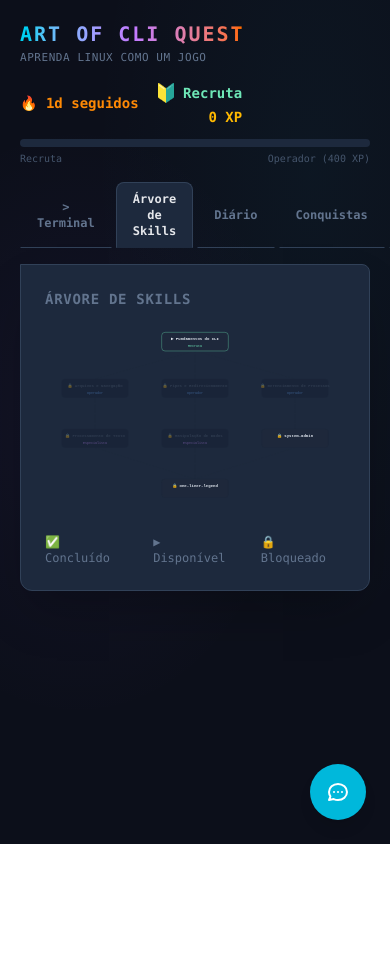
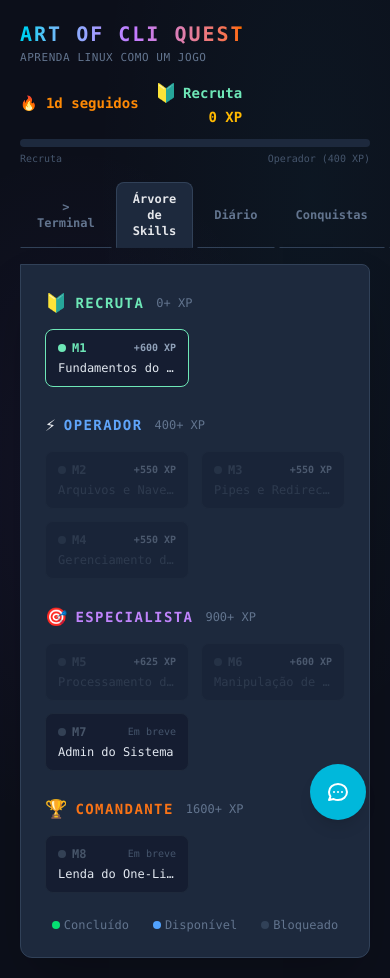
Before and after one commit to enzoofs/linux-learning-game, a React (Vite) app: page / in a window 390 px wide. Both pictures are taken after a click on the button "Árvore de Skills". Shown: the top 978 px of the page. Before the commit the page ends 844 px from the top, so only its background shows below. Built offline with nearby package versions, Linux system fonts and the light colour scheme.

Commit message:
feat: replace SVG skill tree with grid-based Mission Map
Brings back the mission map layout with module cards organized by tier
in a responsive grid. Shows module number, title, XP, and status
(completed/available/locked) with tier-colored indicators.

```diff
--- a/src/App.tsx
+++ b/src/App.tsx
@@ -1,7 +1,7 @@
 import { useState, useEffect, useRef, useCallback } from 'react';
 import { Layout } from './components/Layout/Layout';
 import { ModulePlayer } from './components/ModulePlayer/ModulePlayer';
-import { SkillTree } from './components/SkillTree/SkillTree';
+import { MissionMap } from './components/MissionMap/MissionMap';
 import { Achievements } from './components/Achievements/Achievements';
 import { Stats } from './components/Stats/Stats';
 import { Journal } from './components/Journal/Journal';
@@ -66,7 +66,7 @@ function App() {
           />
         )}
         {view === 'map' && (
-          <SkillTree onSelectModule={(id) => {
+          <MissionMap onSelectModule={(id) => {
             const mod = getModuleById(id);
             if (mod) {
               setActiveModule(mod);
--- /dev/null
+++ b/src/components/MissionMap/MissionMap.tsx
@@ -0,0 +1,179 @@
+import { useGameStore } from '../../stores/gameStore';
+import { getModuleById } from '../../data/modules';
+import { SKILL_TREE_NODES } from '../../data/skillTree';
+import { TIERS } from '../../data/tiers';
+import type { TierName } from '../../types';
+
+interface MissionMapProps {
+  onSelectModule: (moduleId: string) => void;
+}
+
+// All modules in progression order, including not-yet-implemented ones
+const MODULE_ORDER = SKILL_TREE_NODES.map((n) => n.moduleId);
+
+function getModuleXP(moduleId: string): number {
+  const mod = getModuleById(moduleId);
+  if (!mod) return 0;
+  const drillXP = mod.drills.reduce((sum, d) => sum + d.xp, 0);
+  return drillXP + mod.boss.xpReward;
+}
+
+// Map moduleId to its tier (from module data or fallback from skill tree position)
+function getModuleTier(moduleId: string): TierName {
+  const mod = getModuleById(moduleId);
+  if (mod) return mod.tier;
+  // Fallback for unimplemented modules based on skill tree position
+  const node = SKILL_TREE_NODES.find((n) => n.moduleId === moduleId);
+  if (!node) return 'Recruit';
+  if (node.y <= 100) return 'Recruit';
+  if (node.y <= 250) return 'Operator';
+  if (node.y <= 400) return 'Specialist';
+  return 'Commander';
+}
+
+// Friendly names for unimplemented modules
+const PLACEHOLDER_NAMES: Record<string, string> = {
+  'system-admin': 'Admin do Sistema',
+  'one-liner-legend': 'Lenda do One-Liner',
+};
+
+export function MissionMap({ onSelectModule }: MissionMapProps) {
+  const { completedModules, isModuleUnlocked } = useGameStore();
+
+  // Group modules by tier
+  const tierGroups = TIERS.map((tier) => ({
+    tier,
+    modules: MODULE_ORDER.filter((id) => getModuleTier(id) === tier.name),
+  }));
+
+  return (
+    <div className="p-6 overflow-auto">
+      {tierGroups.map(({ tier, modules }) => {
+        if (modules.length === 0) return null;
+        return (
+          <div key={tier.name} className="mb-6">
+            {/* Tier header */}
+            <div className="flex items-center gap-2 mb-3">
+              <span className="text-lg">{tier.icon}</span>
+              <span
+                className="text-sm font-bold tracking-widest uppercase"
+                style={{ color: tier.color }}
+              >
+                {tier.displayName}
+              </span>
+              <span className="text-xs text-slate-500 ml-1">{tier.minXP}+ XP</span>
+            </div>
+
+            {/* Module grid */}
+            <div className="grid grid-cols-2 sm:grid-cols-3 lg:grid-cols-4 gap-3">
+              {modules.map((moduleId) => {
+                const mod = getModuleById(moduleId);
+                const hasContent = !!mod;
+                const isCompleted = completedModules.includes(moduleId);
+                const prereqs = mod?.prerequisites || [];
+                const isUnlocked = isModuleUnlocked(moduleId, prereqs);
+                const clickable = isUnlocked && hasContent;
+                const totalXP = getModuleXP(moduleId);
+
+                // Global module number
+                const globalIdx = MODULE_ORDER.indexOf(moduleId);
+                const moduleNumber = `M${globalIdx + 1}`;
+
+                const title = mod?.title || PLACEHOLDER_NAMES[moduleId] || moduleId;
+
+                return (
+                  <button
+                    key={moduleId}
+                    onClick={() => clickable && onSelectModule(moduleId)}
+                    className="text-left rounded-lg border px-3 py-2.5 transition-all"
+                    style={{
+                      cursor: clickable ? 'pointer' : 'default',
+                      opacity: isUnlocked ? 1 : 0.4,
+                      backgroundColor: isCompleted
+                        ? 'rgba(74,222,128,0.06)'
+                        : 'rgba(15,23,42,0.6)',
+                      borderColor: isCompleted
+                        ? '#4ade80'
+                        : clickable
+                          ? tier.color
+                          : '#1e293b',
+                    }}
+                    onMouseEnter={(e) => {
+                      if (clickable) {
+                        (e.currentTarget as HTMLButtonElement).style.backgroundColor =
+                          isCompleted ? 'rgba(74,222,128,0.12)' : 'rgba(30,41,59,0.9)';
+                      }
+                    }}
+                    onMouseLeave={(e) => {
+                      (e.currentTarget as HTMLButtonElement).style.backgroundColor =
+                        isCompleted ? 'rgba(74,222,128,0.06)' : 'rgba(15,23,42,0.6)';
+                    }}
+                  >
+                    {/* Top row: status dot + module number + XP */}
+                    <div className="flex items-center justify-between mb-1">
+                      <div className="flex items-center gap-1.5">
+                        {/* Status indicator */}
+                        <span
+                          className="inline-block w-2 h-2 rounded-full"
+                          style={{
+                            backgroundColor: isCompleted
+                              ? '#4ade80'
+                              : clickable
+                                ? tier.color
+                                : '#334155',
+                          }}
+                        />
+                        <span
+                          className="text-xs font-bold"
+                          style={{
+                            color: isCompleted
+                              ? '#4ade80'
+                              : clickable
+                                ? tier.color
+                                : '#475569',
+                          }}
+                        >
+                          {moduleNumber}
+                        </span>
+                      </div>
+                      {totalXP > 0 && (
+                        <span className="text-[10px] font-semibold text-slate-400">
+                          +{totalXP} XP
+                        </span>
+                      )}
+                      {!hasContent && (
+                        <span className="text-[10px] text-slate-600">Em breve</span>
+                      )}
+                    </div>
+                    {/* Title */}
+                    <div
+                      className="text-xs font-medium truncate"
+                      style={{
+                        color: isCompleted ? '#d1fae5' : isUnlocked ? '#e2e8f0' : '#475569',
+                      }}
+                    >
+                      {title}
+                    </div>
+                  </button>
+                );
+              })}
+            </div>
+          </div>
+        );
+      })}
+
+      {/* Legend */}
+      <div className="flex justify-center gap-6 mt-4 text-xs text-slate-500">
+        <span className="flex items-center gap-1">
+          <span className="inline-block w-2 h-2 rounded-full bg-green-400" /> Concluído
+        </span>
+        <span className="flex items-center gap-1">
+          <span className="inline-block w-2 h-2 rounded-full bg-blue-400" /> Disponível
+        </span>
+        <span className="flex items-center gap-1">
+          <span className="inline-block w-2 h-2 rounded-full bg-slate-700" /> Bloqueado
+        </span>
+      </div>
+    </div>
+  );
+}
```
